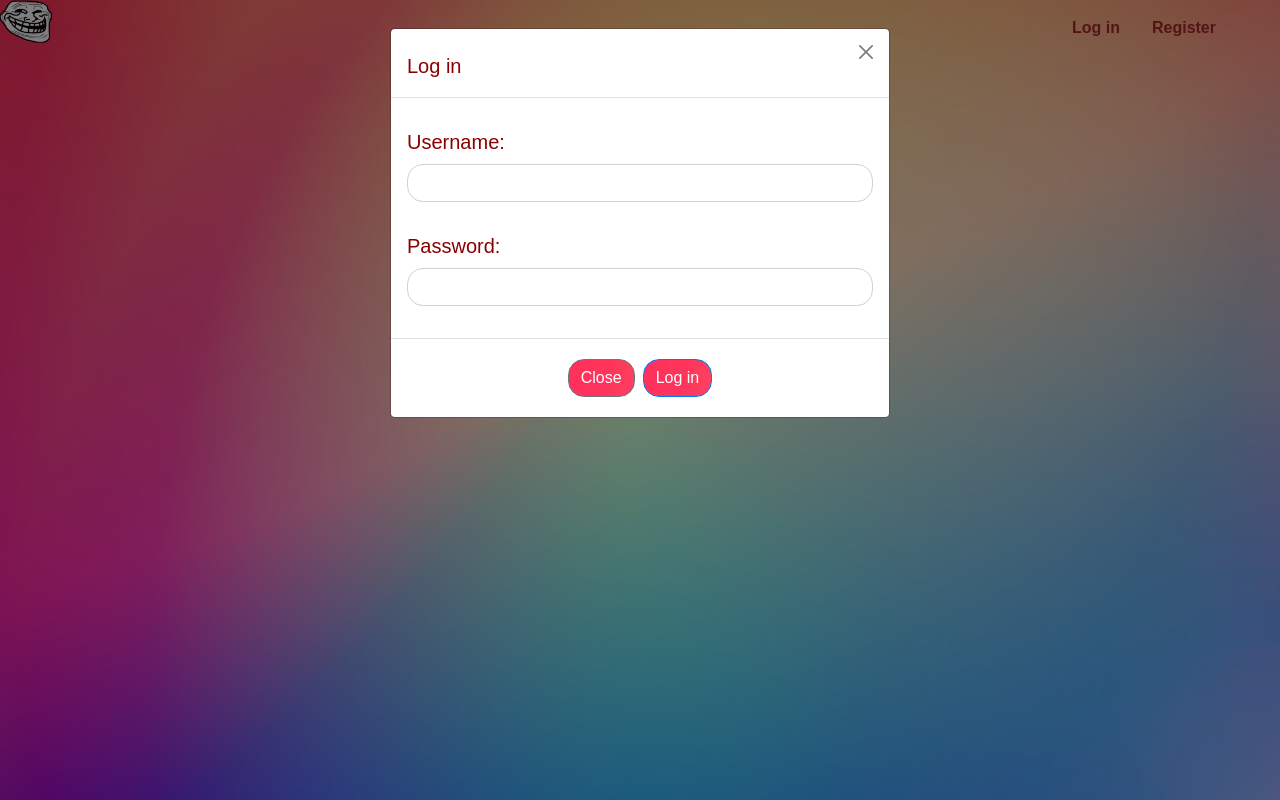
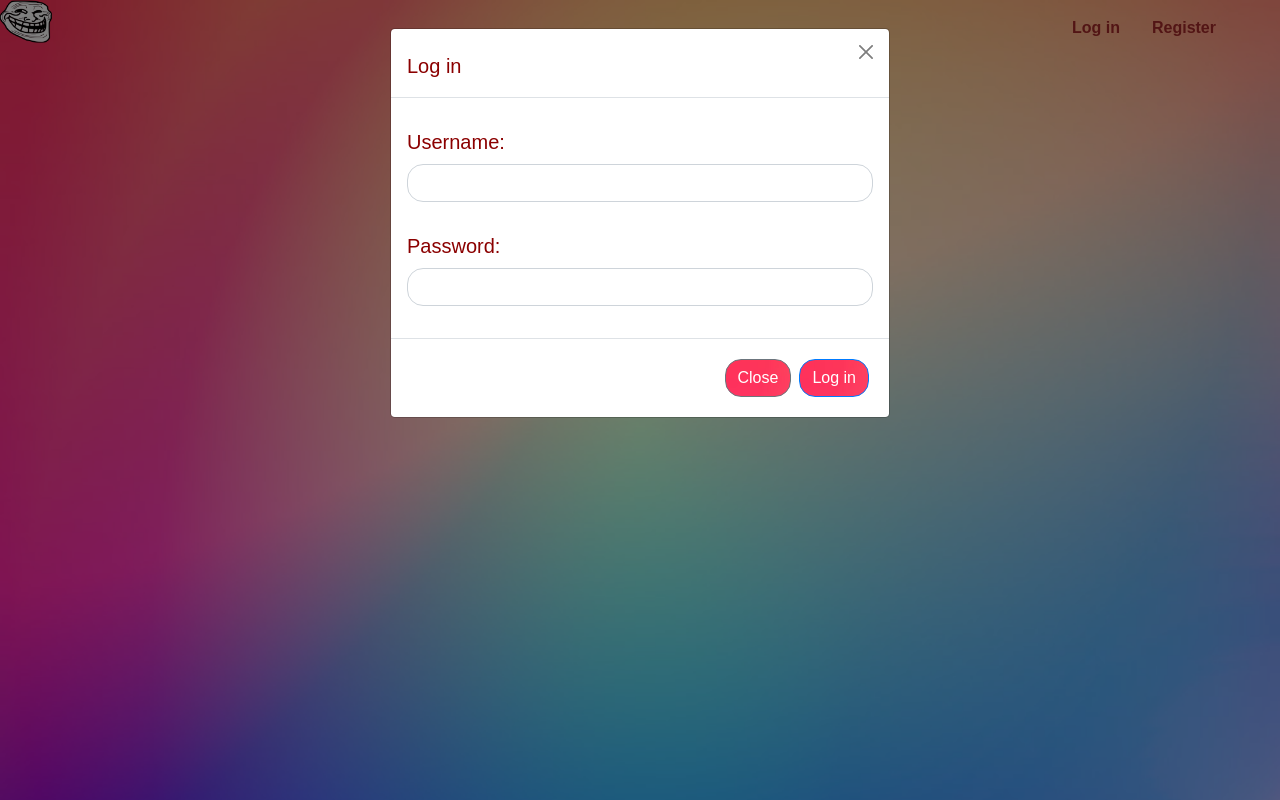
Before and after one commit to CodecoolGlobal/proman-2-python-keresztenymarcell, a Flask app: page / in a window 1280 px wide, after a click on "Log in". Run offline with Flask 2, Linux system fonts and the light colour scheme; data that the repository does not hold is empty; parts of the project's set-up code (start-up, migrations or seed data) failed here and were passed over; some libraries are stand-ins or nearby versions.

Commit message:
feat: css button center is deleted

```diff
--- a/static/css/main.css
+++ b/static/css/main.css
@@ -277,7 +277,3 @@ input.form-control{
 .modal-title {
     font-weight: 300;
 }
-
-.modal-footer{
-    justify-content:center;
-}
```
